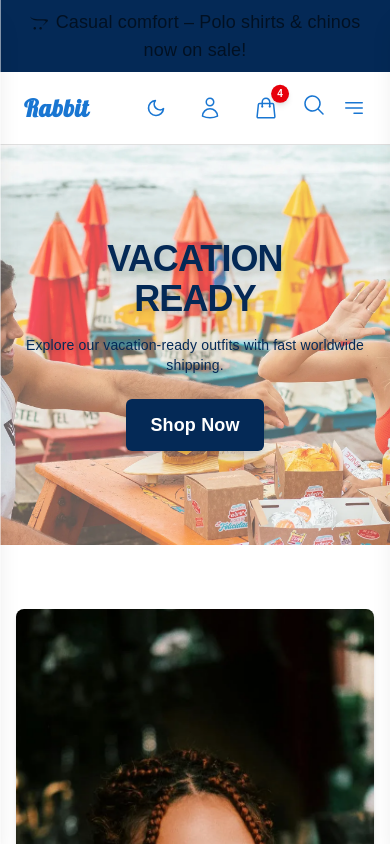
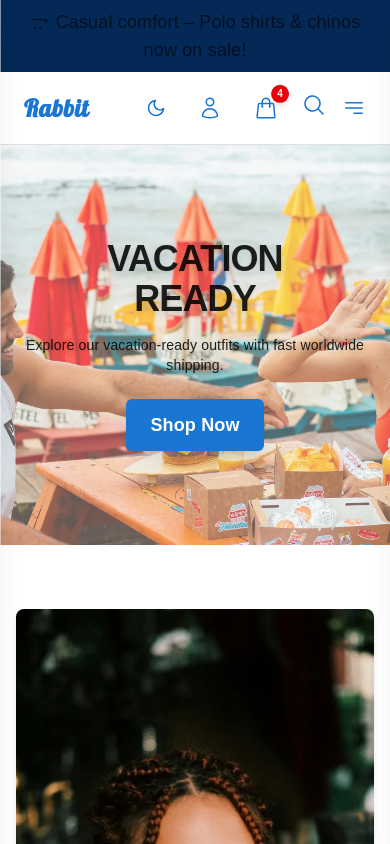
Before and after one commit to thanhphucnguyen1810/fashion-ecommerce-store, a React (Vite) app in the folder frontend/: page / in a window 390 px wide. Shown: the top 844 px of the page. Built offline with nearby package versions, Linux system fonts and the light colour scheme.

Commit message:
feat: Add Feature Collection (Home)

```diff
--- a/frontend/src/components/Layouts/Hero.jsx
+++ b/frontend/src/components/Layouts/Hero.jsx
@@ -6,12 +6,20 @@
   const theme = useTheme()
   const isDark = theme.palette.mode === 'dark'
 
-  // Các biến màu/tạo class
-  const overlayColor = isDark ? 'bg-black/60' : 'bg-white/30'
-  const textColor = isDark ? 'text-white' : 'text-[#042956]'
-  const buttonClass = isDark
-    ? 'bg-white text-gray-900'
-    : 'bg-[#042956] text-white'
+  const overlayStyle = {
+    backgroundColor: isDark
+      ? 'rgba(0, 0, 0, 0.6)'
+      : 'rgba(255, 255, 255, 0.3)'
+  }
+
+  const textColor = {
+    color: isDark ? theme.palette.common.white : theme.palette.text.primary
+  }
+
+  const buttonStyle = {
+    backgroundColor: isDark ? theme.palette.common.white : theme.palette.primary.main,
+    color: isDark ? theme.palette.grey[900] : theme.palette.common.white
+  }
 
   return (
     <section className="relative">
@@ -20,8 +28,11 @@
         alt="Rabbit"
         className="w-full h-[400px] md:h-[600px] lg:h-[750px] object-cover object-center"
       />
-      <div className={`absolute inset-0 ${overlayColor} flex items-center justify-center`}>
-        <div className={`text-center p-6 ${textColor}`}>
+      <div
+        className="absolute inset-0 flex items-center justify-center"
+        style={overlayStyle}
+      >
+        <div className="text-center p-6" style={textColor}>
           <h1 className="text-4xl md:text-7xl font-extrabold tracking-tight uppercase mb-4 drop-shadow-lg">
             Vacation <br /> Ready
           </h1>
@@ -30,7 +41,8 @@
           </p>
           <Link
             to="#"
-            className={`inline-block ${buttonClass} px-6 py-3 rounded-md text-lg font-semibold shadow-lg hover:opacity-90 transition`}
+            className="inline-block px-6 py-3 rounded-md text-lg font-semibold shadow-lg hover:opacity-90 transition"
+            style={buttonStyle}
           >
             Shop Now
           </Link>
--- /dev/null
+++ b/frontend/src/components/Products/FeaturedCollection.jsx
@@ -0,0 +1,66 @@
+import { Link } from 'react-router-dom'
+import { useTheme } from '@mui/material/styles'
+import featured from '~/assets/featured.webp'
+
+const FeaturedCollection = () => {
+  const theme = useTheme()
+  const isDark = theme.palette.mode === 'dark'
+  const bgColor = isDark ? ' #212121' : '#f0fdf4'
+
+  return (
+    <section className="py-12">
+      <div
+        className='container mx-auto flex flex-col-reverse lg:flex-row items-center rounded-3xl overflow-hidden'
+        style={{ backgroundColor: bgColor }}
+      >
+        {/* Left Content */}
+        <div className="lg:w-1/2 p-8 text-center lg:text-left space-y-6">
+          <h2
+            className="text-lg font-semibold"
+            style={{ color: theme.palette.text.secondary }}
+          >
+            Comfort and Style
+          </h2>
+          <h2
+            className="text-4xl lg:text-5xl font-bold leading-tight"
+            style={{ color: theme.palette.text.primary }}
+          >
+            Apparel made for your everyday needs life
+          </h2>
+          <p
+            className="text-lg"
+            style={{ color: theme.palette.text.secondary }}
+          >
+            Discover high-quality, comfortable clothing that effortlessly blends
+            fashion and function. Designed to make you look and feel great every day.
+          </p>
+          <Link
+            to="/collections/all"
+            className="inline-block px-6 py-3 rounded-lg text-lg font-semibold transition duration-300 shadow-md"
+            style={{
+              backgroundColor: isDark
+                ? theme.palette.common.white
+                : theme.palette.primary.main,
+              color: isDark
+                ? theme.palette.grey[900]
+                : theme.palette.common.white
+            }}
+          >
+            Shop Now
+          </Link>
+        </div>
+
+        {/* Right Content */}
+        <div className="lg:w-1/2">
+          <img
+            src={featured}
+            alt="Featured Collection"
+            className="w-full h-full object-cover lg:rounded-tr-3xl lg:rounded-br-3xl"
+          />
+        </div>
+      </div>
+    </section>
+  )
+}
+
+export default FeaturedCollection
--- /dev/null
+++ b/frontend/src/components/Products/FeaturedSection.jsx
@@ -0,0 +1,57 @@
+import { HiArrowPathRoundedSquare, HiOutlineCreditCard, HiShoppingBag } from 'react-icons/hi2'
+import { useTheme } from '@mui/material/styles'
+
+const FeaturedSection = () => {
+  const theme = useTheme()
+
+  const textPrimary = theme.palette.text.primary
+  const textSecondary = theme.palette.text.secondary
+  const bgMain = theme.palette.background.default
+
+  return (
+    <section className="py-16 px-4" style={{ backgroundColor: bgMain }}>
+      <div className="container mx-auto grid grid-cols-1 md:grid-cols-3 gap-8 text-center">
+        {/* Feature 1 */}
+        <div className="flex flex-col items-center">
+          <div className="p-4 rounded-full mb-4">
+            <HiShoppingBag className="text-xl" style={{ color: theme.palette.primary.main }} />
+          </div>
+          <h4 className="tracking-tighter mb-2 uppercase" style={{ color: textPrimary }}>
+            Free international shipping
+          </h4>
+          <p className="text-sm tracking-tighter" style={{ color: textSecondary }}>
+            On all orders over $100.00
+          </p>
+        </div>
+
+        {/* Feature 2 */}
+        <div className="flex flex-col items-center">
+          <div className="p-4 rounded-full mb-4">
+            <HiArrowPathRoundedSquare className="text-xl" style={{ color: theme.palette.success.main }} />
+          </div>
+          <h4 className="tracking-tighter mb-2 uppercase" style={{ color: textPrimary }}>
+            45 days return
+          </h4>
+          <p className="text-sm tracking-tighter" style={{ color: textSecondary }}>
+            Money back guarantee
+          </p>
+        </div>
+
+        {/* Feature 3 */}
+        <div className="flex flex-col items-center">
+          <div className="p-4 rounded-full mb-4">
+            <HiOutlineCreditCard className="text-xl" style={{ color: theme.palette.info.main }} />
+          </div>
+          <h4 className="tracking-tighter mb-2 uppercase" style={{ color: textPrimary }}>
+            Secure checkout
+          </h4>
+          <p className="text-sm tracking-tighter" style={{ color: textSecondary }}>
+            100% secured checkout process
+          </p>
+        </div>
+      </div>
+    </section>
+  )
+}
+
+export default FeaturedSection
--- a/frontend/src/components/Products/ProductDetails.jsx
+++ b/frontend/src/components/Products/ProductDetails.jsx
@@ -155,7 +155,7 @@
             <p className='text-lg line-through mb-1'
               style={{ color: theme.palette.text.secondary }}
             >
-              {selectedProduct.originalPrice && `${selectedProduct.originalPrice}`}
+              {selectedProduct.originalPrice && `$${selectedProduct.originalPrice}`}
             </p>
             <p className='text-xl mb-2'
               style={{ color: theme.palette.text.primary }}
--- a/frontend/src/pages/Home.jsx
+++ b/frontend/src/pages/Home.jsx
@@ -1,5 +1,7 @@
 import { useTheme } from '@mui/material/styles'
 import Hero from '~/components/Layouts/Hero'
+import FeaturedCollection from '~/components/Products/FeaturedCollection'
+import FeaturedSection from '~/components/Products/FeaturedSection'
 import GenderCollectionSection from '~/components/Products/GenderCollectionSection'
 import NewArrivals from '~/components/Products/NewArrivals'
 import ProductDetails from '~/components/Products/ProductDetails'
@@ -98,6 +100,9 @@
         </h2>
         <ProductGrid products={placeholderProducts} />
       </div>
+
+      <FeaturedCollection />
+      <FeaturedSection />
     </div>
   )
 }
```
